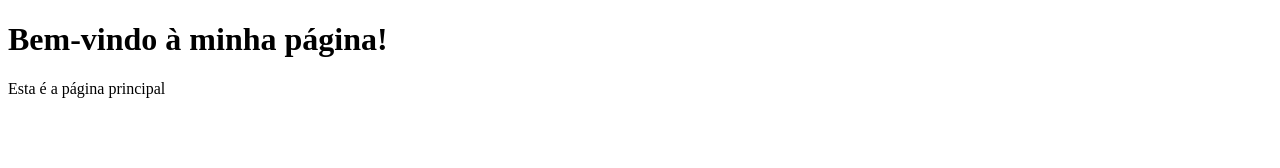
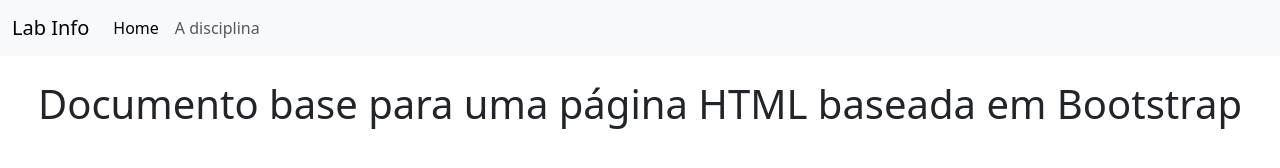
Before and after one commit to pedroalmeida2018/LI2024-Teste03, a plain HTML site: page index.html in a window 1280 px wide. Drawn offline with nearby package versions, Linux system fonts and the light colour scheme.

Commit message:
4ª Tarefa Concluída

```diff
--- a/index.html
+++ b/index.html
@@ -4,27 +4,52 @@
 
 <style>
 .page-footer {
-    background-color: #a59b9b;
+    background-color: #a74141;
     color: #743030;
     padding: 60px 0 30px;
     }
 
     .footer-copyright {
-    color: #666;
+    color: #ac4040;
     padding: 40px 0;
     }
 
     </style>
+      <link href="https://cdn.jsdelivr.net/npm/bootstrap@5.3.3/dist/css/bootstrap.min.css" rel="stylesheet" integrity="sha384-QWTKZyjpPEjISv5WaRU9OFeRpok6YctnYmDr5pNlyT2bRjXh0JMhjY6hW+ALEwIH" crossorigin="anonymous">
+      <link href="https://fonts.googleapis.com/css?family=Nunito:200,200i,300,300i,400,400i,600,600i,700,700i,800,800i,900,900i" rel="stylesheet">
+
+      <!-- Custom styles for this template-->
+      <link href="css/sb-admin-2.min.css" rel="stylesheet"><title>Página de teste BOOSTRAP</title>
+      <meta charset="utf-8">
+      <meta name="viewport" content="width=device-width, initial-scale=1">
 
 </head>
 <body>
+    <nav class="navbar navbar-expand-lg bg-body-tertiary">
+        <div class="container-fluid">
+          <a class="navbar-brand" href="index.html">Lab Info</a>
+          <button class="navbar-toggler" type="button" data-bs-toggle="collapse" data-bs-target="#navbarSupportedContent" aria-controls="navbarSupportedContent" aria-expanded="false" aria-label="Toggle navigation">
+            <span class="navbar-toggler-icon"></span>
+          </button>
+          <div class="collapse navbar-collapse" id="navbarSupportedContent">
+            <ul class="navbar-nav me-auto mb-2 mb-lg-0">
+              <li class="nav-item">
+                <a class="nav-link active" aria-current="page" href="index.html">Home</a>
+              </li>
+              <li class="nav-item">
+                <a class="nav-link" href="disciplina.html">A disciplina</a>
+              </li>
 
+          </div>
+        </div>
+      </nav>
 
 <header class="page-header">
 
     <div class="description">
-        <h1>Bem-vindo à minha página!</h1>
-        <p>Esta é a página principal</p>
+        <br>
+        <center><h1>Documento base para uma página HTML baseada em Bootstrap</h1></center>
+
     </div>
 
 </header>
```
